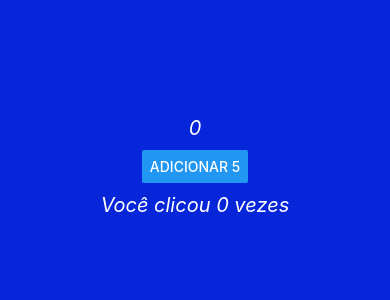
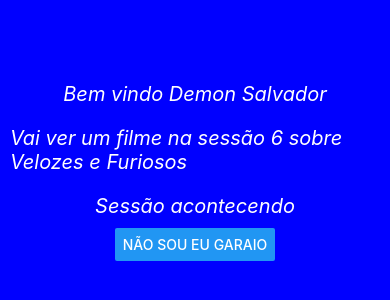
Before and after one commit to MoraesJoseThiago/SimpleInterface, a React Native app: screen / in a window 390 px wide. Shown: the part 256-556 px from the top of the page. Built offline with nearby package versions, Linux system fonts and the light colour scheme.

Commit message:
Criando session

```diff
--- a/App.js
+++ b/App.js
@@ -5,19 +5,24 @@
   Text,
   Button,
 } from 'react-native';
-
+{/* STATE É MUTAVEL E O PROPS É UMA CARACTERISTICA IMUTAVEL*/}
 const App = () => {
-  const [counter, setCounter] = useState(0);
+  const [name, setName] = useState('Salvador')
+  const [session, setSession] = useState({ number: 6, title: 'Velozes e Furiosos' })
+  const [current, setCurrent] = useState(true)
 
   const onClickHandler = () => {
-    setCounter(counter + 1)
+    setName('Paul')
+    setSession({ number: 7, title: 'Desafio em Tokio' })
+    setCurrent(false)
   }
 
   return (
     <View style={styles.body}>
-      <Text style={styles.text}>{counter * 5}</Text>
-      <Button style={styles.button} title='Adicionar 5' onPress={onClickHandler}></Button>
-      <Text style={styles.text}>Você clicou {counter} vezes</Text>
+      <Text style={styles.text}>Bem vindo Demon {name}</Text>
+      <Text style={styles.text}>Vai ver um filme na sessão {session.number} sobre {session.title}</Text>
+      <Text style={styles.text}>{current ? 'Sessão acontecendo' : 'proxima sessão'}</Text>
+      <Button title='Não sou eu garaio' onPress={onClickHandler}></Button>
     </View>
   );
 };
@@ -25,7 +30,7 @@
 const styles = StyleSheet.create({
   body: {
     flex: 1,
-    backgroundColor: '#0726D9',
+    backgroundColor: '#0000ff',
     alignItems: 'center',
     justifyContent: 'center',
   },
@@ -35,10 +40,6 @@
     fontStyle: 'italic',
     margin: 10,
   },
-  button: {
-    width: 100,
-    height: 100,
-  },
 });
 
 export default App;
```
